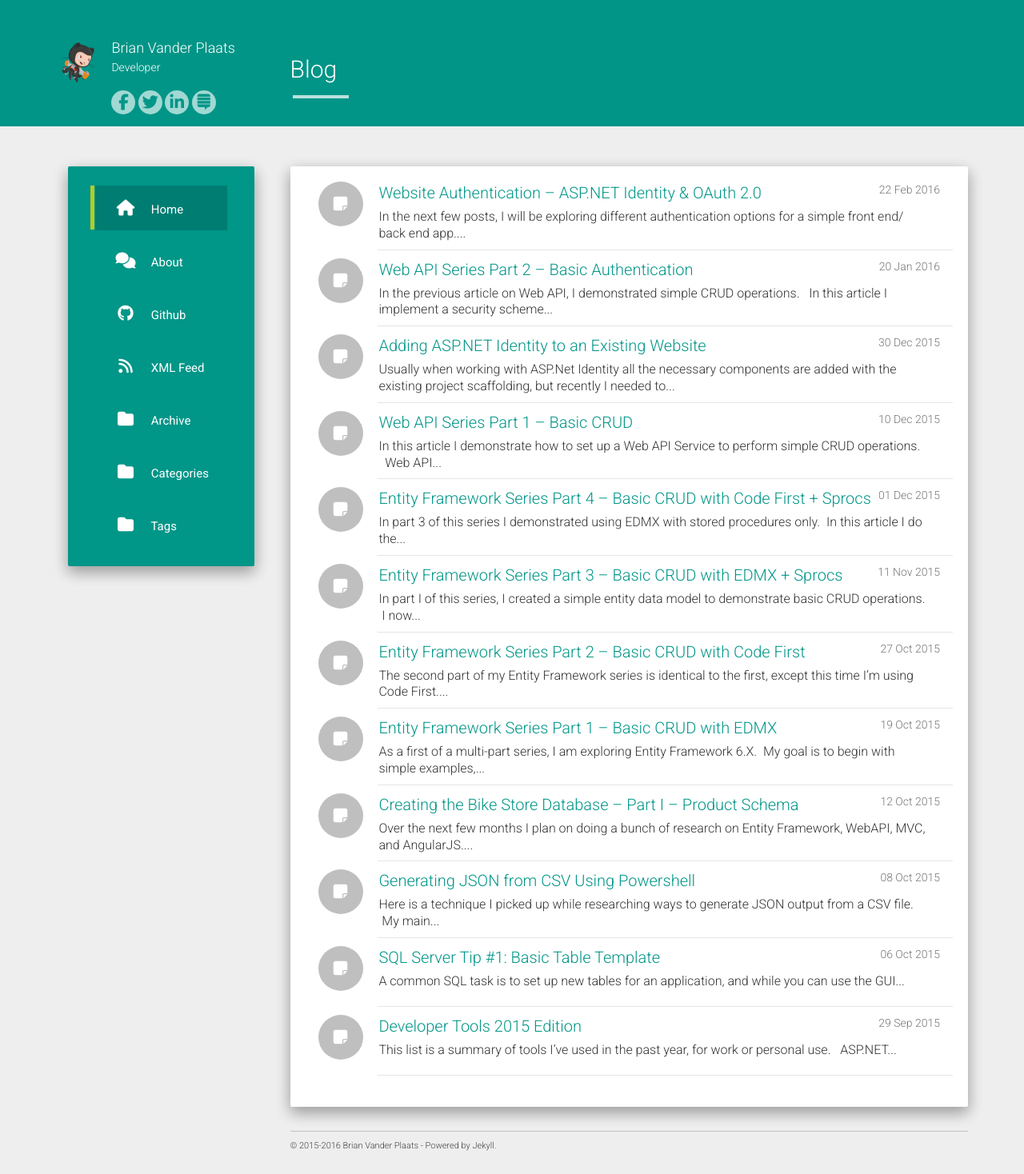
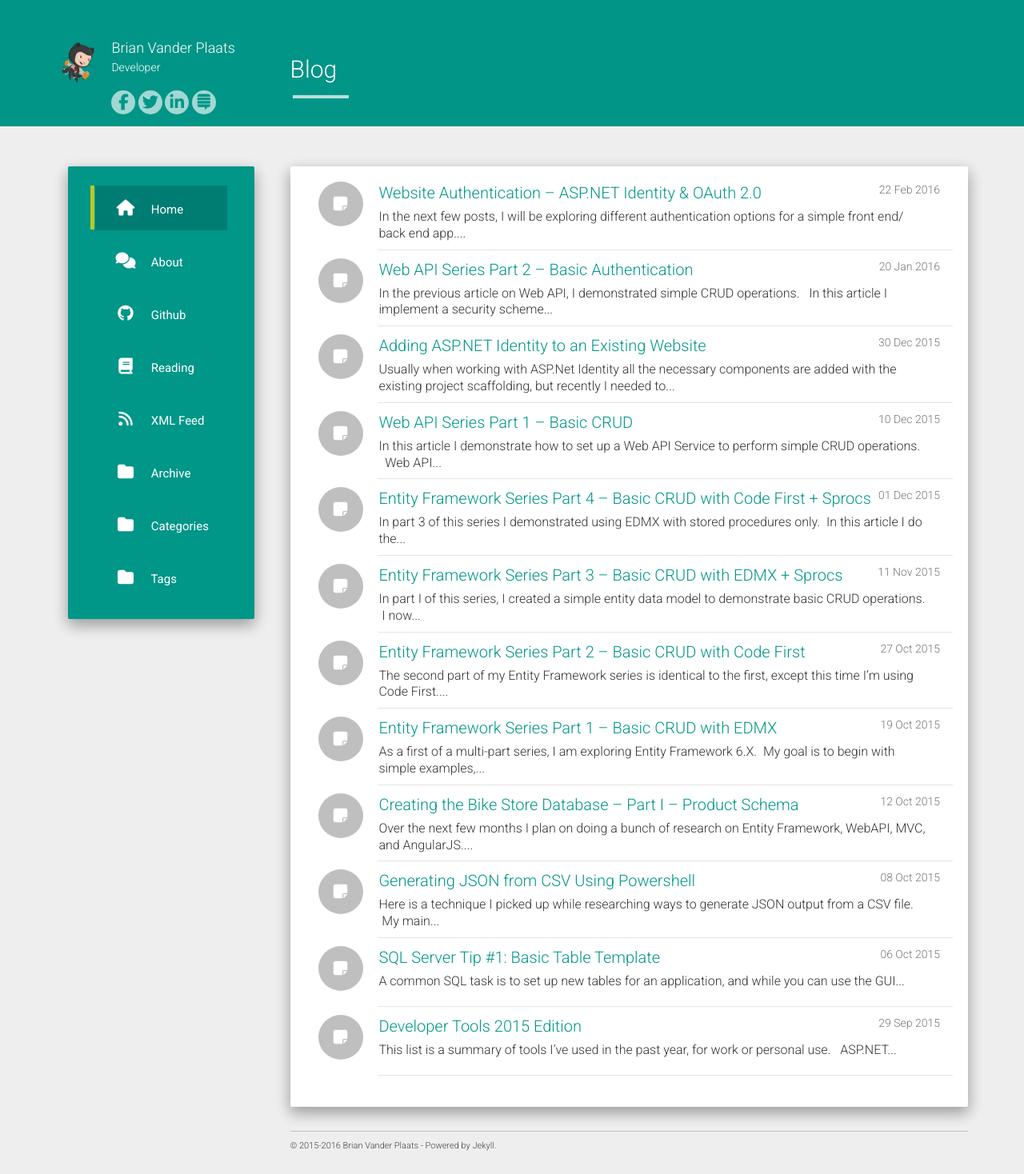
Before and after one commit to brianvp/brianvp.github.com, a Jekyll site: the page built from index.html, in a window 1280 px wide. Shown: the whole page at 80% size. Built offline with Jekyll 4.4.1, drawn with Linux system fonts in a browser that asks for light colours; nearby versions of some CDN libraries; the list of posts is cut into pages by our own code.

Commit message:
Add reading link

```diff
--- a/_config.yml
+++ b/_config.yml
@@ -17,6 +17,9 @@ urls:
     - text: Github
       url: https://github.com/brianvp
       icon: fa-github
+    - text: Reading
+      url: /recommended-readings.html
+      icon: fa-book
     - text: XML Feed
       url: /feed.xml
       icon: fa-feed
```
